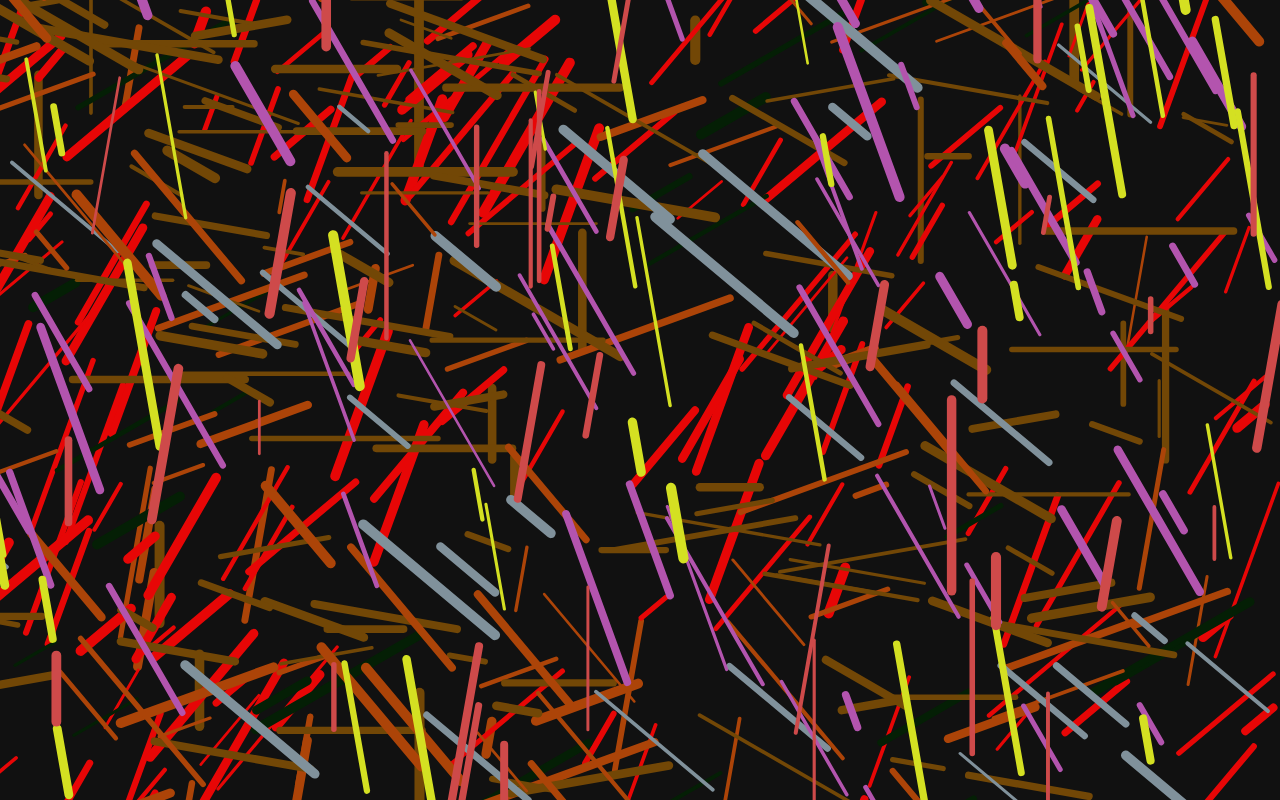
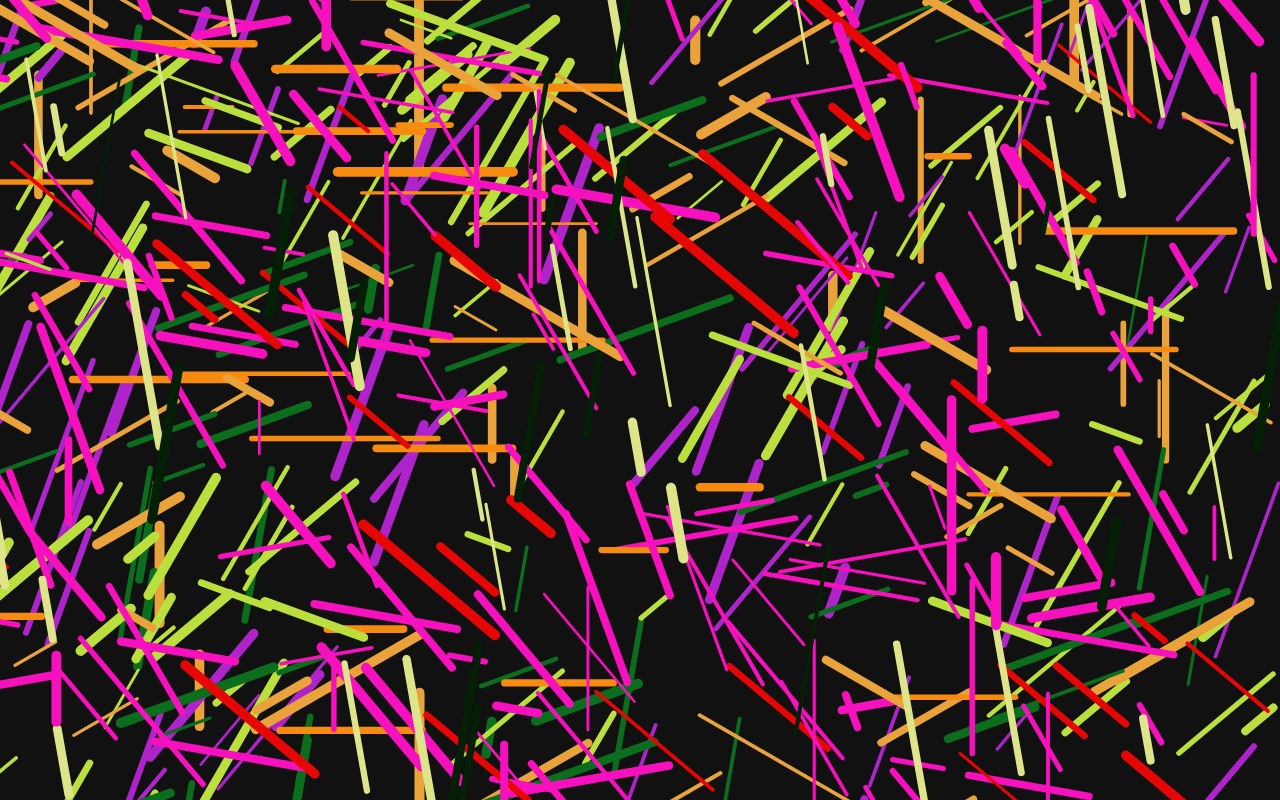
Before and after one commit to Samwel-SE/Durhack2026ProjectSMN, a React (Vite) app: page / in a window 1280 px wide. Built offline with nearby package versions, Linux system fonts and the light colour scheme.

Commit message:
small improvements

```diff
--- a/src/App.jsx
+++ b/src/App.jsx
@@ -3,7 +3,7 @@ import StraightLine from "./StraightLine.jsx";
 function App() {
   return(
     <>
-    <StraightLine input="noaaaaronnnnnyouuckk"/>
+    <StraightLine input="This is TheBest App Ever"/>
     </>
   );
 
--- a/src/StraightLine.jsx
+++ b/src/StraightLine.jsx
@@ -31,6 +31,8 @@ function StraightLine({ input }) {
     { name: 'z', colorStroke: "#1b041a" }
   ];
 
+  input=input.replaceAll(' ','');
+
   const lines = useMemo(() => {
 
     const generatedLines = [];
@@ -40,7 +42,7 @@ function StraightLine({ input }) {
       const letter = input[i].toLowerCase();
 
       const match = conversion.find(
-        item => item.name === letter
+        item => item.name === letter.toLowerCase()
       );
 
       if (!match) continue;
```
